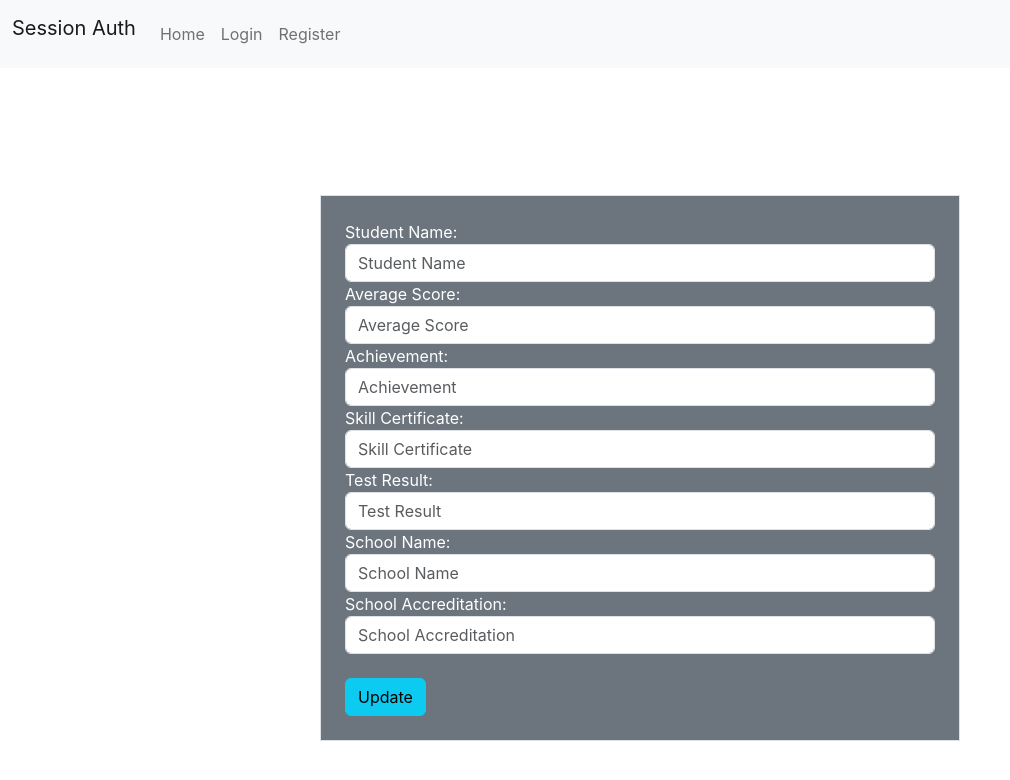
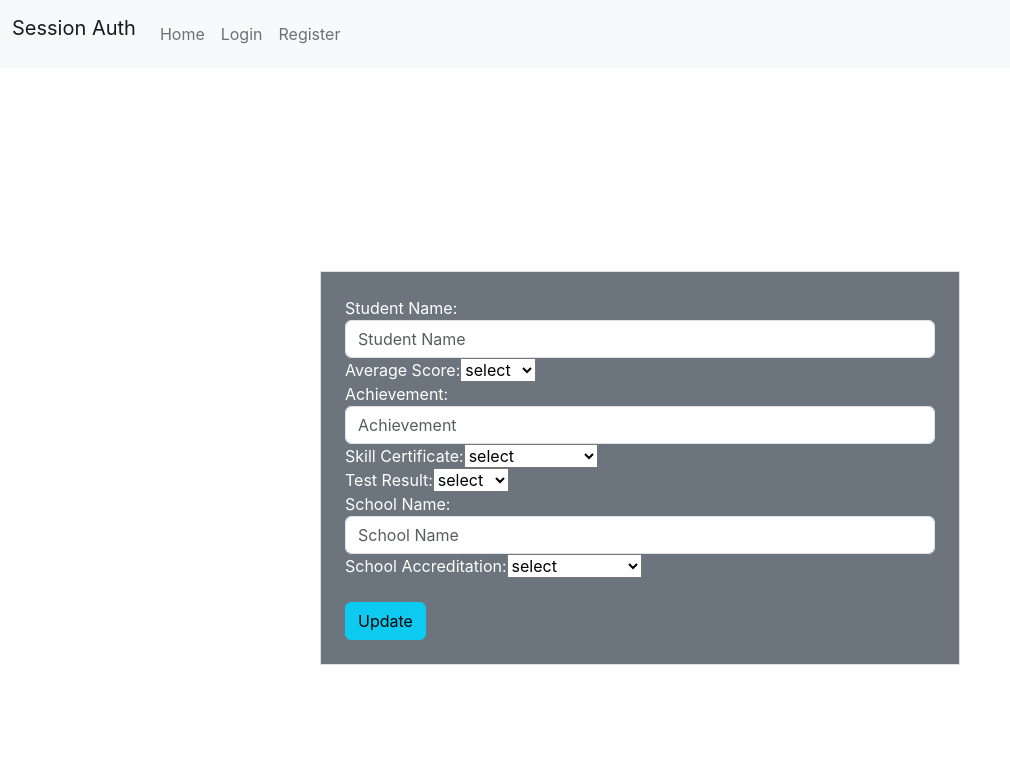
Before and after one commit to Powppo/final_react, a React (Create React App) app: page /updatestudent/1 in a window 1280 px wide. Shown: the top 780 px of the page, without its empty margins (0-1010 px from the left). Built offline with nearby package versions, Linux system fonts and the light colour scheme; no server answers.

Commit message:
update-student-UI

```diff
--- a/src/components/UpdateStudent.js
+++ b/src/components/UpdateStudent.js
@@ -4,18 +4,26 @@ import { useNavigate, useParams } from 'react-router-dom';
 
 function UpdateStudent() {
   const { studentId } = useParams();
-  const [values, setValues] = useState({
-    stdName: '',
-    averageScore: '',
-    achievement: '',
-    skillCertificate: '',
-    testResult: '',
-    schoolName: '',
-    schoolAccreditation: ''
+  const navigate = useNavigate();
+  const handleChange = (e)=>{
+    const {name, value} = e.target;
+    setValues((prevFormData) => ({
+      ...prevFormData,[name]: value,
+    }));
+  };
+  const [formData, setValues] = useState({
+    stdName: "",
+    averageScore: "",
+    achievement: "",
+    skillCertificate: "",
+    testResult: "",
+    schoolName: "",
+    schoolAccreditation: ""
   });
 
+
   useEffect(() => {
-    axios.get(`http://localhost:8000/api/students/${studentId}/`)
+    axios.get(`http://localhost:8000/api/students/${studentId}`)
       .then((response) => {
         const studentData = response.data;
         setValues({
@@ -33,11 +41,10 @@ function UpdateStudent() {
       });
   }, [studentId]);
 
-  const navigate = useNavigate();
 
-  const handleSubmit = (e) => {
+    const handleSubmit = (e) => {
     e.preventDefault();
-    axios.put(`http://localhost:8000/api/students/${studentId}/`, values)
+    axios.post('http://localhost:8000/api/students/', formData)
       .then((res) => {
         navigate('/manage');
       })
@@ -45,6 +52,8 @@ function UpdateStudent() {
         console.log(err);
       });
   };
+
+
 
   return (
     <div className="d-flex w-100 vh-100 justify-content-center align-items-center">
@@ -58,25 +67,28 @@ function UpdateStudent() {
               name="stdName"
               className="form-control"
               placeholder="Student Name"
-              value={values.stdName}
+              value={formData.stdName}
               onChange={(e) =>
-                setValues({ ...values, stdName: e.target.value })
+                setValues({ ...formData, stdName: e.target.value })
               }
             />
           </div>
           <div>
             <label htmlFor="averageScore">Average Score:</label>
-            <input
-              type="text"
+            <select
               id="averageScore"
-              name="averageScore"
-              className="form-control"
-              placeholder="Average Score"
-              value={values.averageScore}
-              onChange={(e) =>
-                setValues({ ...values, averageScore: e.target.value })
-              }
-            />
+              name='averageScore'
+              value={formData.averageScore}
+              onChange={ handleChange}>
+              <option value="">select</option>
+              <option value={5}>85-100 </option>
+              <option value={4}>70-84 </option>
+              <option value={3}>55-69 </option>
+              <option value={2}>45-54 </option>
+              <option value={1}>≤ 44 </option>
+
+            </select>
+
           </div>
           <div>
             <label htmlFor="achievement">Achievement:</label>
@@ -86,39 +98,42 @@ function UpdateStudent() {
               name="achievement"
               className="form-control"
               placeholder="Achievement"
-              value={values.achievement}
+              value={formData.achievement}
               onChange={(e) =>
-                setValues({ ...values, achievement: e.target.value })
+                setValues({ ...formData, achievement: e.target.value })
               }
             />
           </div>
           <div>
             <label htmlFor="skillCertificate">Skill Certificate:</label>
-            <input
-              type="text"
+            <select
               id="skillCertificate"
-              name="skillCertificate"
-              className="form-control"
-              placeholder="Skill Certificate"
-              value={values.skillCertificate}
-              onChange={(e) =>
-                setValues({ ...values, skillCertificate: e.target.value })
-              }
-            />
+              name='skillCertificate'
+              value={formData.skillCertificate}
+              onChange={ handleChange}>
+              <option value="">select</option>
+              <option value={5}>More than four</option>
+              <option value={4}>Three</option>
+              <option value={3}>Two</option>
+              <option value={2}>One</option>
+              <option value={1}>No</option>
+            </select>
           </div>
           <div>
             <label htmlFor="testResult">Test Result:</label>
-            <input
-              type="text"
+            <select
               id="testResult"
-              name="testResult"
-              className="form-control"
-              placeholder="Test Result"
-              value={values.testResult}
-              onChange={(e) =>
-                setValues({ ...values, testResult: e.target.value })
-              }
-            />
+              name='testResult'
+              value={formData.testResult}
+              onChange={ handleChange}>
+              <option value="">select</option>
+              <option value={5}>85-100 </option>
+              <option value={4}>70-84 </option>
+              <option value={3}>55-69 </option>
+              <option value={2}>45-54 </option>
+              <option value={1}>≤ 44 </option>
+
+            </select>
           </div>
           <div>
             <label htmlFor="schoolName">School Name:</label>
@@ -128,25 +143,25 @@ function UpdateStudent() {
               name="schoolName"
               className="form-control"
               placeholder="School Name"
-              value={values.schoolName}
+              value={formData.schoolName}
               onChange={(e) =>
-                setValues({ ...values, schoolName: e.target.value })
+                setValues({ ...formData, schoolName: e.target.value })
               }
             />
           </div>
           <div>
             <label htmlFor="schoolAccreditation">School Accreditation:</label>
-            <input
-              type="text"
+            <select
               id="schoolAccreditation"
-              name="schoolAccreditation"
-              className="form-control"
-              placeholder="School Accreditation"
-              value={values.schoolAccreditation}
-              onChange={(e) =>
-                setValues({ ...values, schoolAccreditation: e.target.value })
-              }
-            />
+              name='schoolAccreditation'
+              value={formData.schoolAccreditation}
+              onChange={ handleChange}>
+              <option value="">select</option>
+              <option value={3}>A - High Level</option>
+              <option value={2}>B - Good Level</option>
+              <option value={1}>C - Low Level</option>
+
+            </select>
           </div>
           <br />
           <button type="submit" className="btn btn-info">
```
